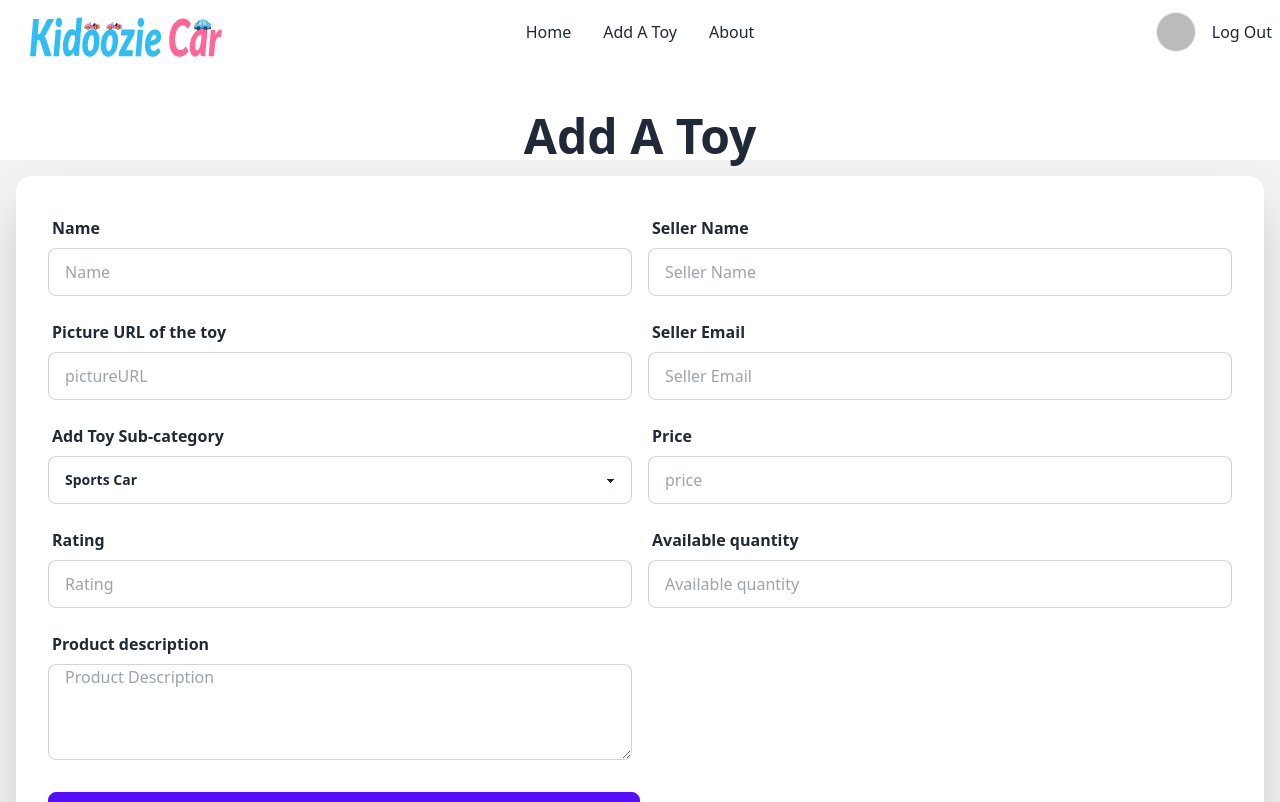
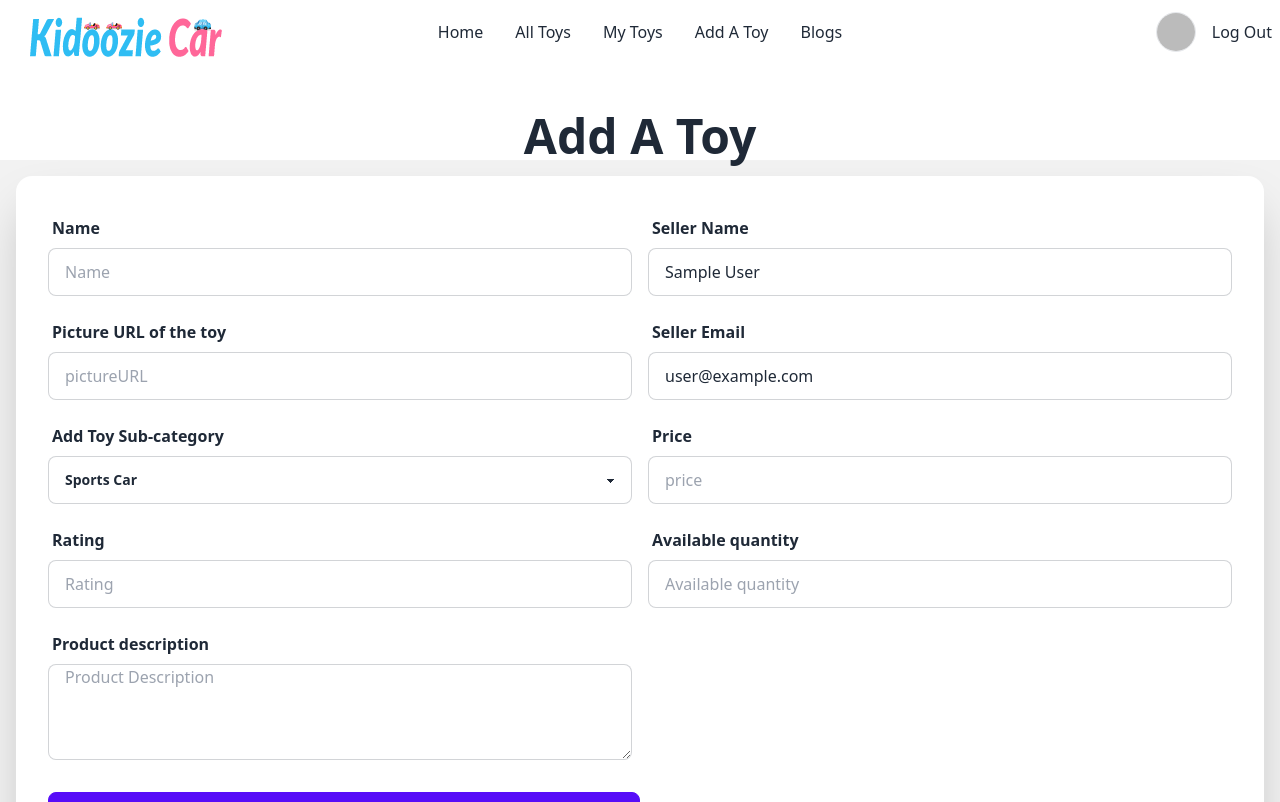
Before and after one commit to monirdewan/kidoozie-car-client, a React (Vite) app: page /addtoy in a window 1280 px wide. Shown: the top 802 px of the page. Built offline with nearby package versions, Linux system fonts and the light colour scheme; no server answers; sample sign-in values are in the browser's storage.

Commit message:
private route added

```diff
--- a/src/Pages/AddToy/AddToy.jsx
+++ b/src/Pages/AddToy/AddToy.jsx
@@ -1,6 +1,8 @@
-import React from 'react';
+import React, { useContext } from 'react';
+import { AuthContext } from '../../Provider/AuthProvider';
 
 const AddToy = () => {
+  const {user} = useContext(AuthContext);
   const handleAddToy = (event) => {
     event.preventDefault();
     const form = event.target;
@@ -41,13 +43,13 @@ const AddToy = () => {
                   <label className="label">
                     <span className="font-semibold">Name</span>
                   </label>
-                  <input type="text" name='name' placeholder="Name" className="input input-bordered" />
+                  <input type="text" name='name'  placeholder="Name" className="input input-bordered" />
                 </div>
                 <div className="form-control">
                   <label className="label">
                     <span className="font-semibold">Seller Name</span>
                   </label>
-                  <input type="text" name='sellerName' placeholder="Seller Name" className="input input-bordered" />
+                  <input type="text" name='sellerName' defaultValue={user?.displayName} placeholder="Seller Name" className="input input-bordered" />
                 </div>
                 <div className="form-control">
                   <label className="label">
@@ -59,7 +61,7 @@ const AddToy = () => {
                   <label className="label">
                     <span className="font-semibold">Seller Email</span>
                   </label>
-                  <input type="text" name='sellerEmail' placeholder="Seller Email" className="input input-bordered" />
+                  <input type="text" name='sellerEmail' defaultValue={user?.email} placeholder="Seller Email" className="input input-bordered" />
                 </div>
                 <div className="form-control">
                   <label className="label">
--- a/src/Pages/Login/Login.jsx
+++ b/src/Pages/Login/Login.jsx
@@ -1,10 +1,15 @@
 import React, { useContext } from 'react';
 import { FaGoogle } from 'react-icons/fa';
-import { Link } from 'react-router-dom';
+import { Link, useLocation, useNavigate } from 'react-router-dom';
 import { AuthContext } from '../../Provider/AuthProvider';
 
 const Login = () => {
     const {loginUser,loginWithGoogle,user} = useContext(AuthContext)
+
+    const location = useLocation();
+  const navigate = useNavigate();
+  const from = location.state?.from?.pathname || '/'
+
     const handleLogin = event =>{
         event.preventDefault();
         const form = event.target;
@@ -14,6 +19,7 @@ const Login = () => {
         loginUser(email,password)
         .then(result =>{
             console.log(result.user)
+            navigate(from, {replace:true})
         })
         .catch(error =>{
             console.log(error.message)
--- a/src/Pages/Register/Register.jsx
+++ b/src/Pages/Register/Register.jsx
@@ -1,9 +1,10 @@
 import React, { useContext } from 'react';
-import { Link } from 'react-router-dom';
+import { Link, useNavigate } from 'react-router-dom';
 import { AuthContext } from '../../Provider/AuthProvider';
 
 const Register = () => {
     const {registerUser, updateUserProfile} = useContext(AuthContext)
+    const navigate = useNavigate()
     const handleSignUp = event =>{
         event.preventDefault();
         const form = event.target;
@@ -16,6 +17,7 @@ const Register = () => {
         .then(result =>{
             console.log(result.user)
             updateProfeleData(result.user,name,photo)
+            navigate('/')
         })
         .catch(error =>{
             console.log(error.message);
--- a/src/Provider/AuthProvider.jsx
+++ b/src/Provider/AuthProvider.jsx
@@ -15,6 +15,7 @@ const AuthProvider = ({children}) => {
         return createUserWithEmailAndPassword(auth, email, password)
     }
     const updateUserProfile =(user,name, photoUrl)=>{
+        setLoading(true)
         return updateProfile(user,{
             displayName:name,
             photoURL:photoUrl
--- /dev/null
+++ b/src/Routes/PrivateRoute.jsx
@@ -0,0 +1,17 @@
+import React, { useContext } from 'react';
+import { Navigate, useLocation } from 'react-router-dom';
+import { AuthContext } from '../Provider/AuthProvider';
+
+const PrivateRouts = ({children}) => {
+const {user,loading} = useContext(AuthContext);
+const location = useLocation()
+if(loading){
+    return <progress className="progress w-56"></progress>
+}
+    if(user?.email){
+        return children;
+    }
+    return <Navigate to='/login' state={{from:location}} replace></Navigate>
+};
+
+export default PrivateRouts;
--- a/src/Routes/Routes.jsx
+++ b/src/Routes/Routes.jsx
@@ -4,6 +4,7 @@ import Home from "../Pages/Home/Home/Home";
 import AddToy from "../Pages/AddToy/AddToy";
 import Login from "../Pages/Login/Login";
 import Register from "../Pages/Register/Register";
+import PrivateRouts from "./PrivateRoute";
 
 const router = createBrowserRouter([
     {
@@ -16,7 +17,7 @@ const router = createBrowserRouter([
         },
         {
           path:'addtoy',
-          element:<AddToy></AddToy>
+          element:<PrivateRouts><AddToy></AddToy></PrivateRouts>
         },
         {
           path:'login',
--- a/src/Shared/Footer/Nabbar/Nabbar.jsx
+++ b/src/Shared/Footer/Nabbar/Nabbar.jsx
@@ -15,8 +15,14 @@ const Nabbar = () => {
     }
     const navItems = <>
         <li><Link to='/'>Home</Link></li>
+        <li><Link to='/addtoy'>All Toys</Link></li>
+       {
+        user && <>
+         <li><Link to='/mytoy'>My Toys</Link></li>
         <li><Link to='/addtoy'>Add A Toy</Link></li>
-        <li><Link to='/about'>About</Link></li>
+        </>
+       }
+        <li><Link to='/about'>Blogs</Link></li>
     </>
     return (
         <div className="navbar bg-base-100">
@@ -38,12 +44,13 @@ const Nabbar = () => {
             </div>
             <div className="navbar-end">
                 {
+
                     user?<div className='flex items-center gap-4'>
                     <img
                       style={{ height: '40px', width: '40px' }}
                       className='rounded-full border border-dark'
-                      src={user.photoURL}
-                      data-tooltip-id="my-tooltip" data-tooltip-content={user.displayName}
+                      src={user?.photoURL}
+                      data-tooltip-id="my-tooltip" data-tooltip-content={user?.displayName}
                      alt="" />
                      <Tooltip id="my-tooltip" />
 
```
